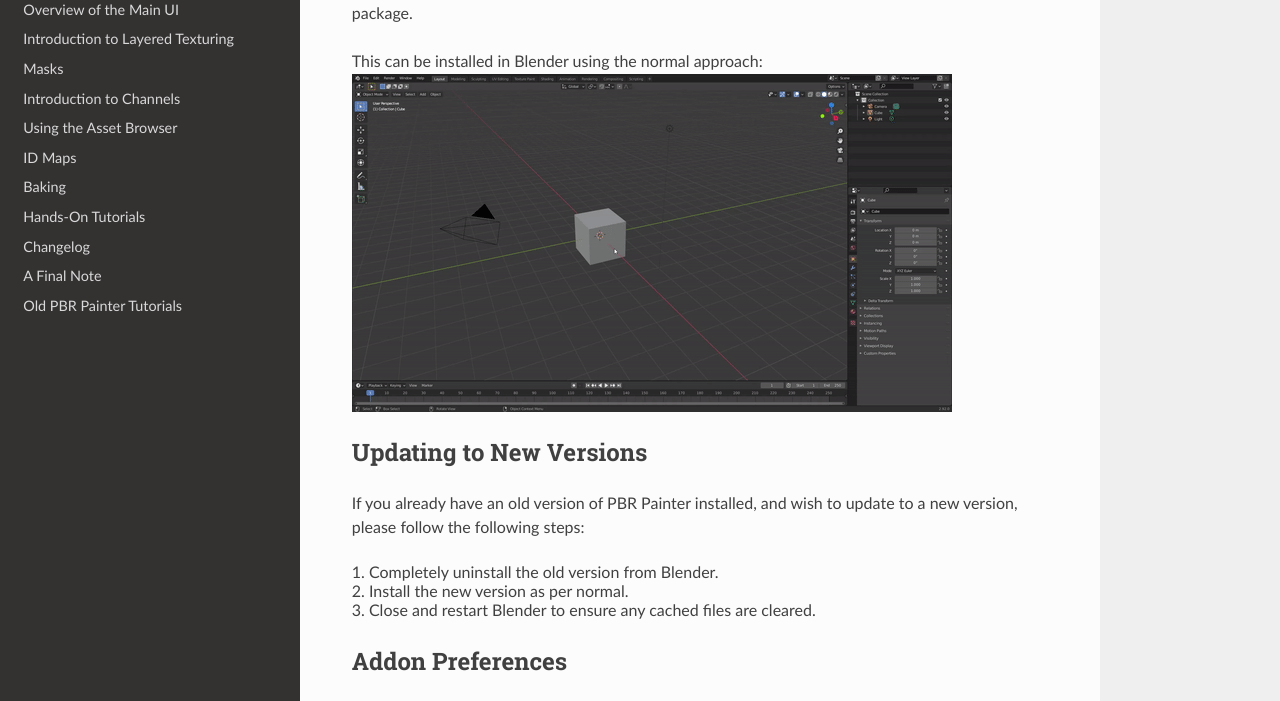
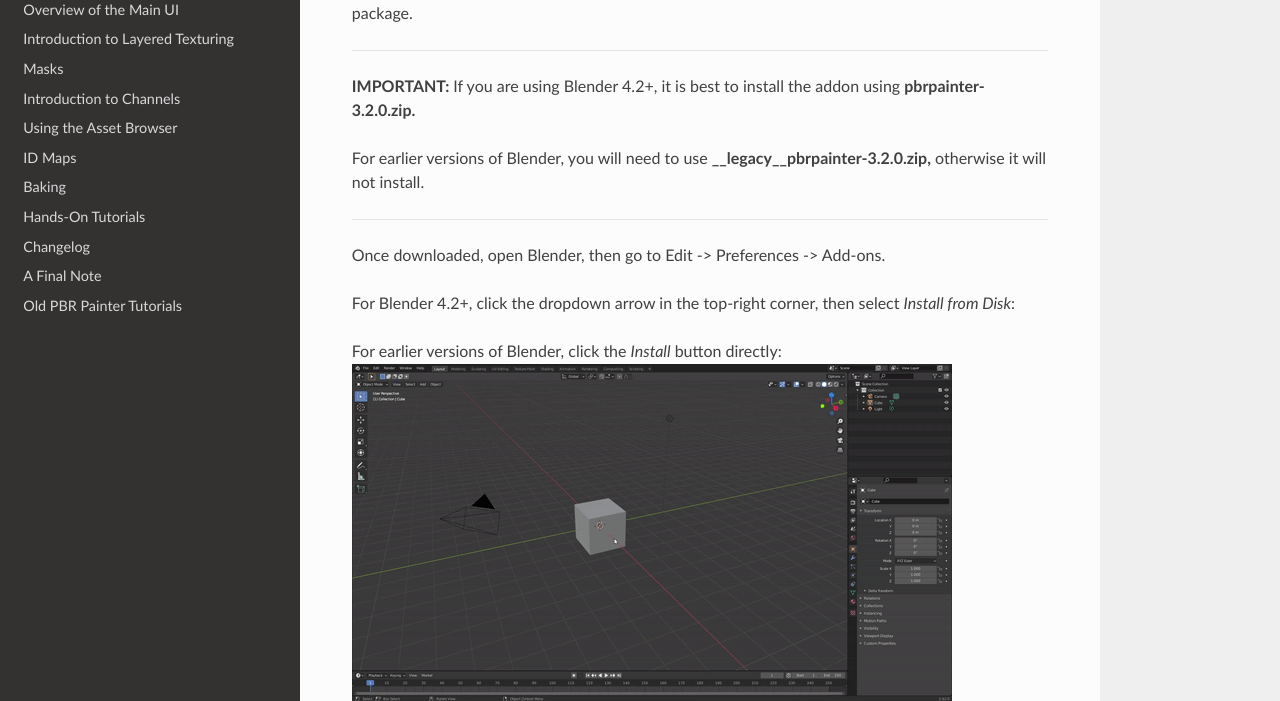
Before and after one commit to pbrpainter/pbr-painter-doc, an MkDocs documentation site: the page built from docs/getting_started.md, in a window 1280 px wide and 1400 px high, scrolled down 306 px. Shown: the part 278-979 px from the top of the window. Built offline with MkDocs 1.6.1, drawn with Linux system fonts in a browser that asks for light colours; nearby versions of some CDN libraries; some of the changed text lies outside the part shown; grey boxes are pictures that could not be loaded.

Commit message:
Working on getting_started written docs

```diff
--- a/docs/getting_started.md
+++ b/docs/getting_started.md
@@ -6,14 +6,29 @@
 <iframe width="560" height="315" src="https://www.youtube.com/embed/5AvdFg7Jrm4?si=VAaaq2_fsWJiGtka" title="YouTube video player" frameborder="0" allow="accelerometer; autoplay; clipboard-write; encrypted-media; gyroscope; picture-in-picture; web-share" referrerpolicy="strict-origin-when-cross-origin" allowfullscreen></iframe>
 </p>
 
-When you purchase PBR Painter, you will have access to the .zip file that contains the entire addon package.
 
-This can be installed in Blender using the normal approach:
+When you purchase PBR Painter, you will have access to a .zip file that contains the entire addon package.
+
+*************
+
+**IMPORTANT:** If you are using Blender 4.2+, it is best to install the addon using **pbrpainter-3.2.0.zip.**
+
+For earlier versions of Blender, you will need to use **__legacy__pbrpainter-3.2.0.zip,** otherwise it will not install.
+
+*************
+
+Once downloaded, open Blender, then go to Edit -> Preferences -> Add-ons.
+
+For Blender 4.2+, click the dropdown arrow in the top-right corner, then select *Install from Disk*:
+
+For earlier versions of Blender, click the *Install* button directly:
 ![Screenshot](img/installation.gif)
 
 ## Updating to New Versions
 
-If you already have an old version of PBR Painter installed, and wish to update to a new version, please follow the following steps:
+For Blender 4.2+, simply install the new version once downloaded, in the normal way (as above).
+
+For earlier Blender versions, if you already have an old version of PBR Painter installed and wish to update to a new version, please follow the following steps:
 <p><li> 1. Completely uninstall the old version from Blender. </li>
 <li> 2. Install the new version as per normal. </li>
 <li> 3. Close and restart Blender to ensure any cached files are cleared. </li></p>
@@ -23,5 +38,7 @@
 <iframe width="560" height="315" src="https://www.youtube.com/embed/H_rOdtkc1Yo?si=Ulj7oOo2bJ6C9rjq" title="YouTube video player" frameborder="0" allow="accelerometer; autoplay; clipboard-write; encrypted-media; gyroscope; picture-in-picture; web-share" referrerpolicy="strict-origin-when-cross-origin" allowfullscreen></iframe>
 </p>
 
-If you are using Blender 3, it is recommended that you choose an asset directory, within the addon preferences. This will create a new filepath to tell Blender where
-you're PBR Painter assets will be stored.
+The addon preferences contain all of the global PBR Painter settings that are applied across your projects/files.
+
+[TODO PREFERENCES DESCRIPTION]
+If you are using Blender 3+, it is recommended that you choose an asset directory, within the addon preferences. This will create a new filepath to tell Blender where your PBR Painter assets will be stored.
```
Also changed, not shown: 2 other files.
